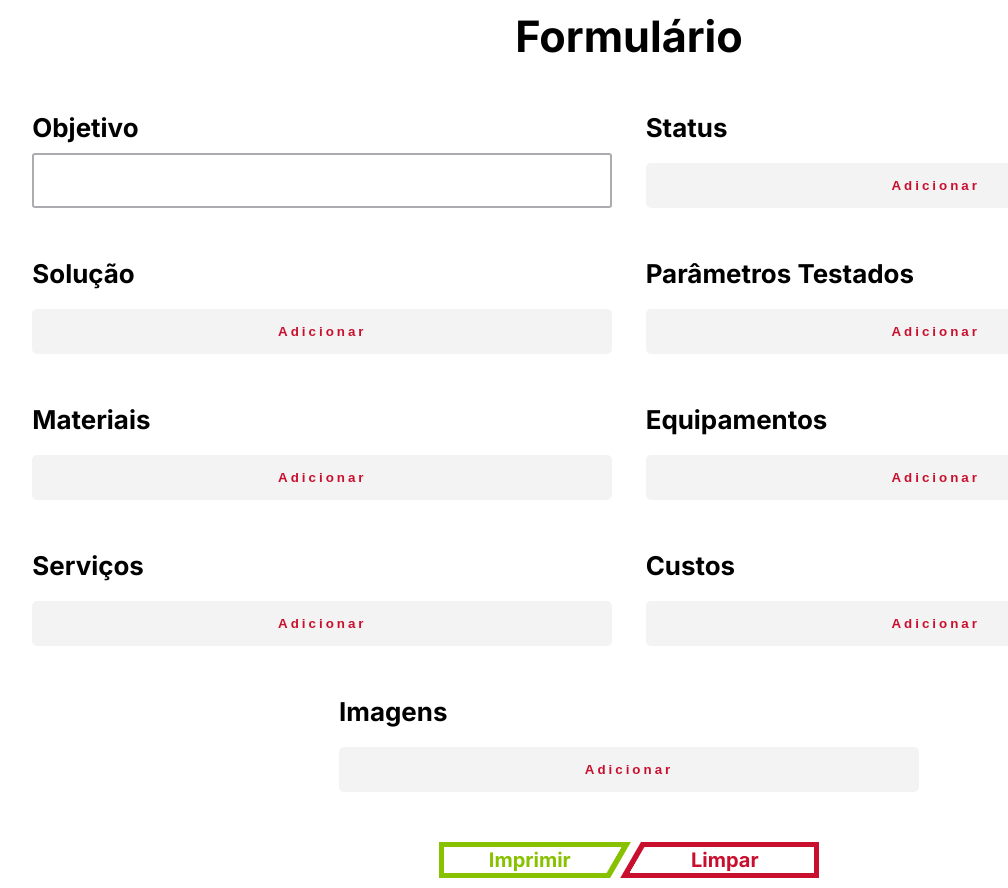
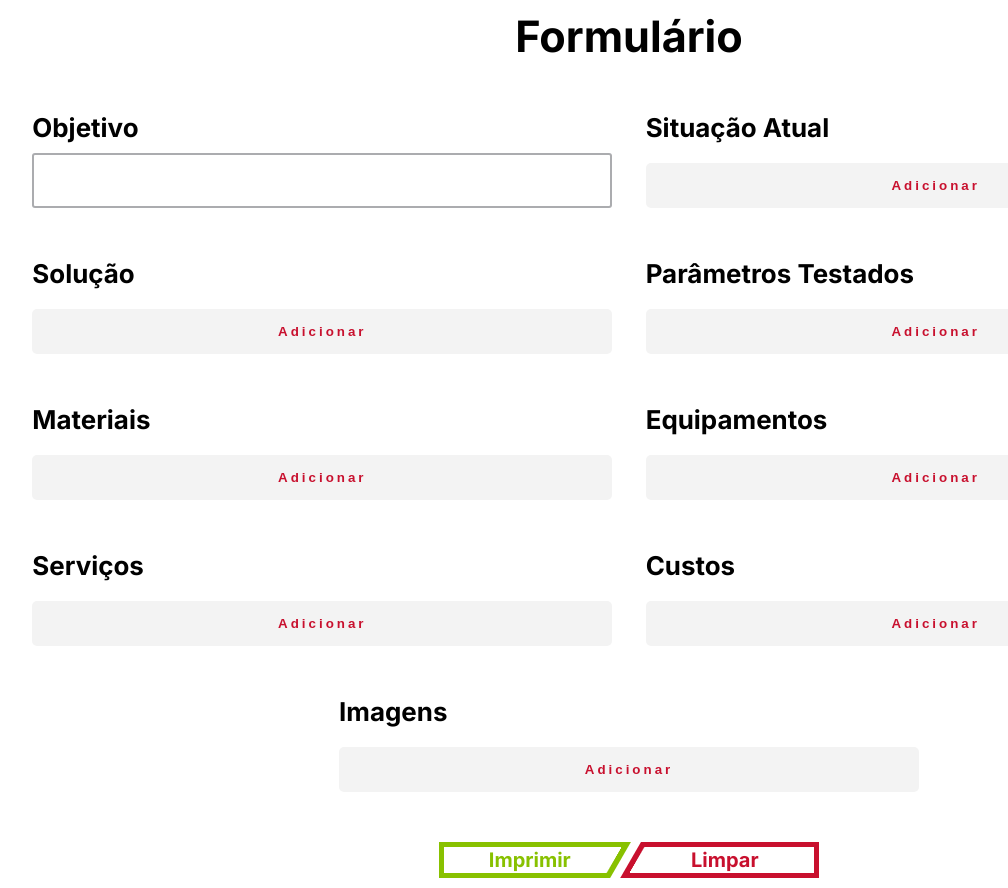
Before and after one commit to SunshineDN/anexoform, a React (Vite) app: page / in a window 1280 px wide. Shown: the whole page, without its empty margins (11-1019 px from the left). Built offline with nearby package versions, Linux system fonts and the light colour scheme.

Commit message:
Sitaucao atual

```diff
--- a/src/pages/Form.jsx
+++ b/src/pages/Form.jsx
@@ -320,7 +320,7 @@ const Form = () => {
         </InputsWrapper>
 
         <InputsWrapper>
-          <H3>Status</H3>
+          <H3>Situação Atual</H3>
           <List>
             {status.map((item, index) => {
               return (
```
